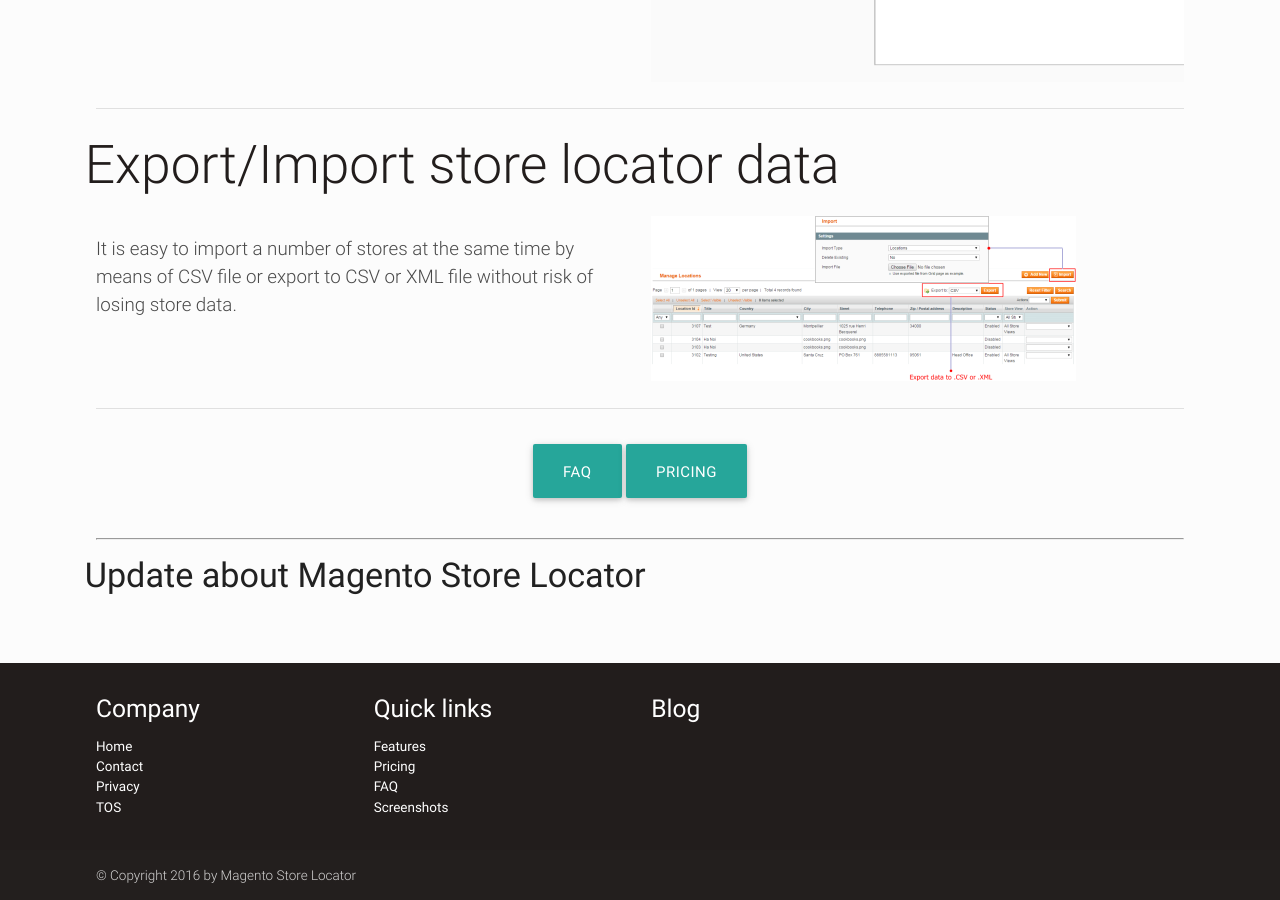
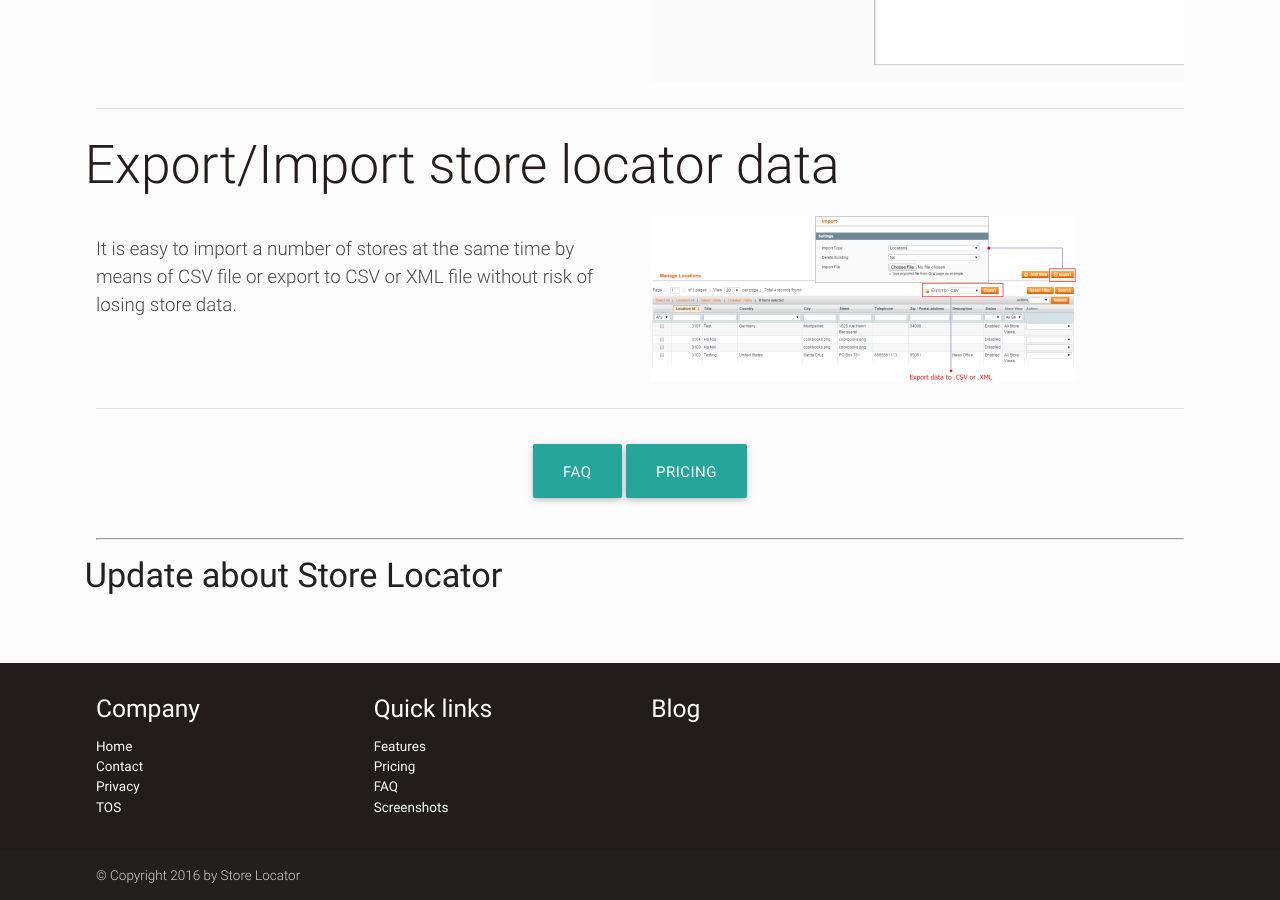
Before and after one commit to magentolocator/bsl, a Jekyll site: the page built from index.html, in a window 1280 px wide and 900 px high, scrolled down 4388 px. Built offline with Jekyll 4.4.1, drawn with Linux system fonts in a browser that asks for light colours; nearby versions of some CDN libraries; the list of posts is cut into pages by our own code; some of the changed text lies outside the part shown.

Commit message:
Update _config.yml

```diff
--- a/_config.yml
+++ b/_config.yml
@@ -1,5 +1,5 @@
 # Site Settings
-name: "Magento Store Locator"
+name: "Store Locator"
 title: "Magento Store Locator"
 slogan: "Most useful Magento Store Locator Extension"
 description: "Find a store near your never easier"
```
